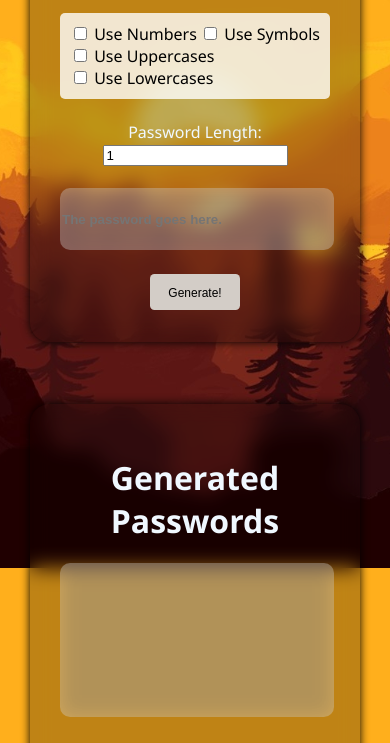
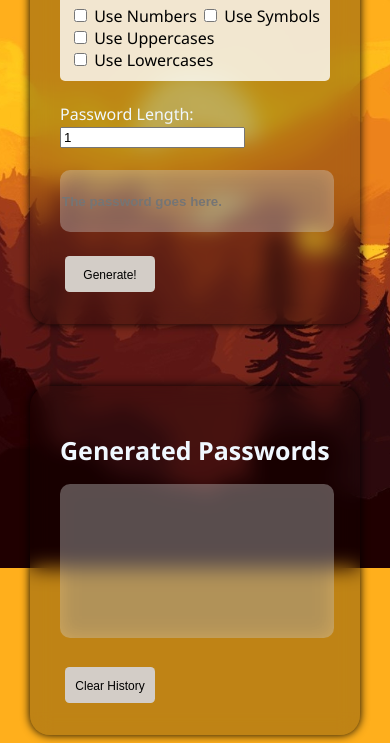
Before and after one commit to Wing-Catcher/password-generator, a plain HTML site: page index.html in a window 390 px wide. Shown: the part 276-1019 px from the top of the page. Drawn offline with Linux system fonts and the light colour scheme.

Commit message:
modified:   css/style.css 	modified:   index.html

```diff
--- a/css/style.css
+++ b/css/style.css
@@ -3,7 +3,7 @@ body {
     font-family: 'Segoe UI', Tahoma, Geneva, Verdana, sans-serif;
     margin: 0;
     color: aliceblue;
-    background-image: url(/assets/yellow.jpg);
+    background-image: url(../assets/yellow.jpg);
     background-repeat: no-repeat;
     background-attachment: fixed;
     background-size: cover;
@@ -52,7 +52,7 @@ main{
     flex-wrap: wrap;
     padding: 30px 90px 30px 90px;
 }
-#container{
+.container{
     background-color: rgba(0, 0, 0, 0.25);
     width: 100%;
     min-width: 200px;
@@ -199,7 +199,7 @@ footer {
     animation: shake 0.3s ease-in-out; /* Adjust timing for desired effect */
 }
 
-@media only screen and (max-width: 700px) {
+@media only screen and (max-width: 600px) {
     main{
         padding: 30px;
     }
@@ -221,9 +221,11 @@ footer {
             }
         }
     }
-    #container{
-        text-align: center;
-
+    .container{
+        text-align: left;
+        h1{
+            font-size: 25px;
+        }
         #options{
             padding: 10px;
         }
--- a/index.html
+++ b/index.html
@@ -18,7 +18,7 @@
         </div>
     </nav>
     <main>
-        <div id="container">
+        <div class="container">
             <h1>Hello World</h1>
             <p>Most user mistake before get hacked are using a <span style="background-color: rgb(255, 232, 127); color: black;"><b>weak password.</b></span></p>
 
@@ -51,13 +51,13 @@
             <button id="copy" onclick="copyToClipboard()" class="grad_yellow">Copy</button>
         </div>
         <br>
-        <div id="container">
+        <div id="desc" class="container">
             <h1>Generated Passwords</h1>
             <textarea id="history" readonly ></textarea><br><br>
             <button onclick="clearHistory()" class="grad_yellow">Clear History</button>
         </div>
         <br>
-        <div id="container">
+        <div class="container">
             <h1>Why Strong Passwords?</h1>
             <hr>
             <p>
```
